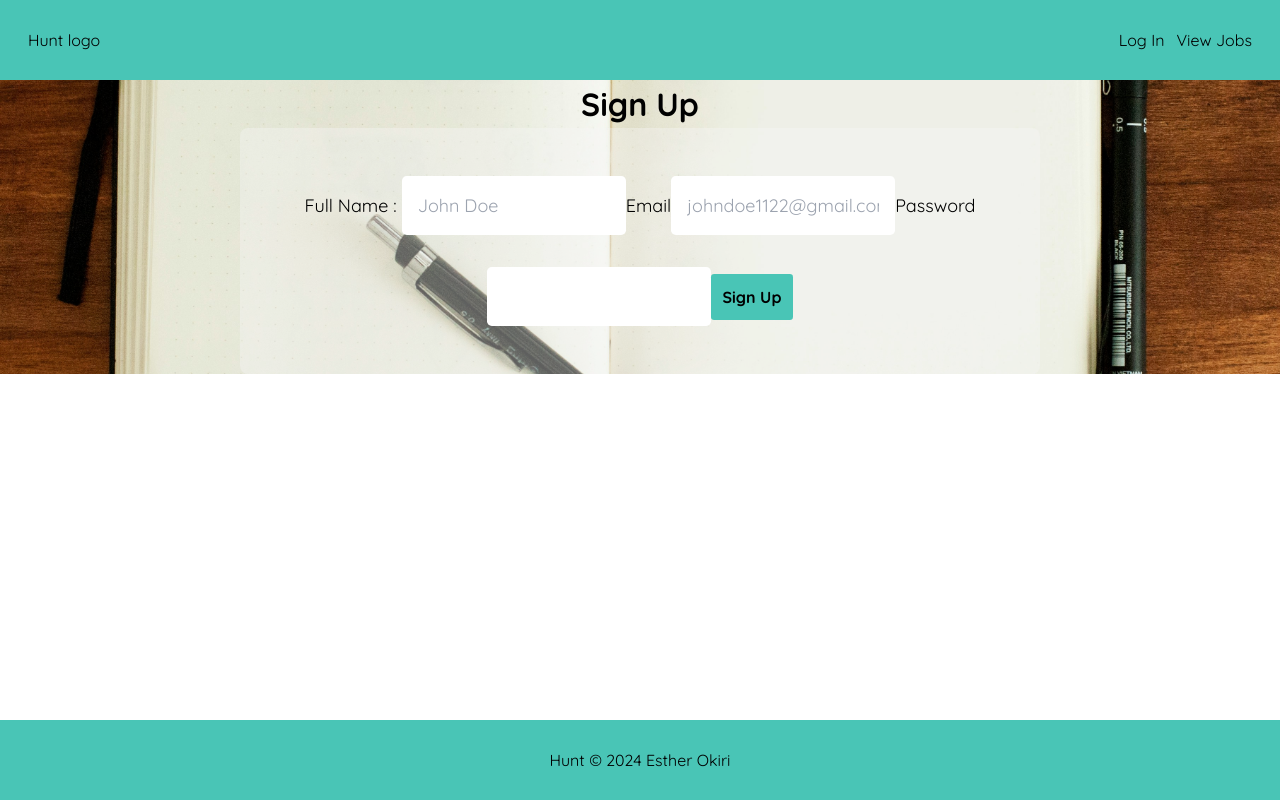
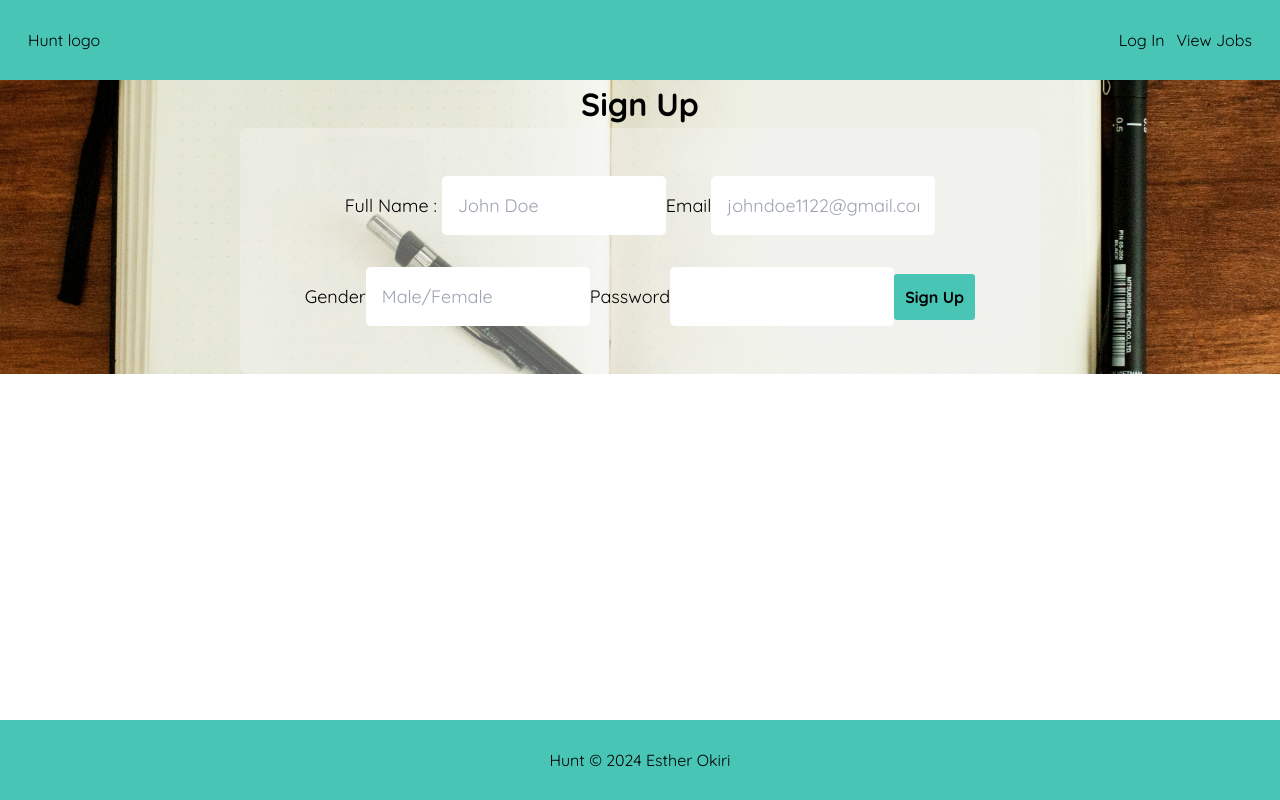
Before and after one commit to EstherOkiri/react-capstone, a React (Vite) app: page /SignUp in a window 1280 px wide. Built offline with nearby package versions, Linux system fonts and the light colour scheme.

Commit message:
add gender input field on form

```diff
--- a/src/components/SignUp.jsx
+++ b/src/components/SignUp.jsx
@@ -4,6 +4,7 @@ import background from '../assets/signup-bg.jpg'
 function SignUp(){
     const [email, setEmail] = useState('');
     const [name, setName] = useState('');
+    const [gender, setGender ] = useState('');
     const [password, setPassrord] = useState('');
     const [users,setUsers] = useState([]);
 
@@ -51,7 +52,16 @@ function SignUp(){
                     value={email}
                     required
                     id="email"
-                    onChange={(e)=>setEmail(e.target.value)}/>
+                    onChange={(e)=>setEmail(e.target.value)}/> <br />
+
+                    <label htmlFor="gender">Gender</label>
+                    <input type="text"
+                    placeholder="Male/Female"
+                    value={gender}
+                    required
+                    id="gender"
+                    onChange={(e)=>setGender(e.target.value)}/>
+
                     <label htmlFor="password">Password</label>
                     <input type="password"
                     value={password}
```
